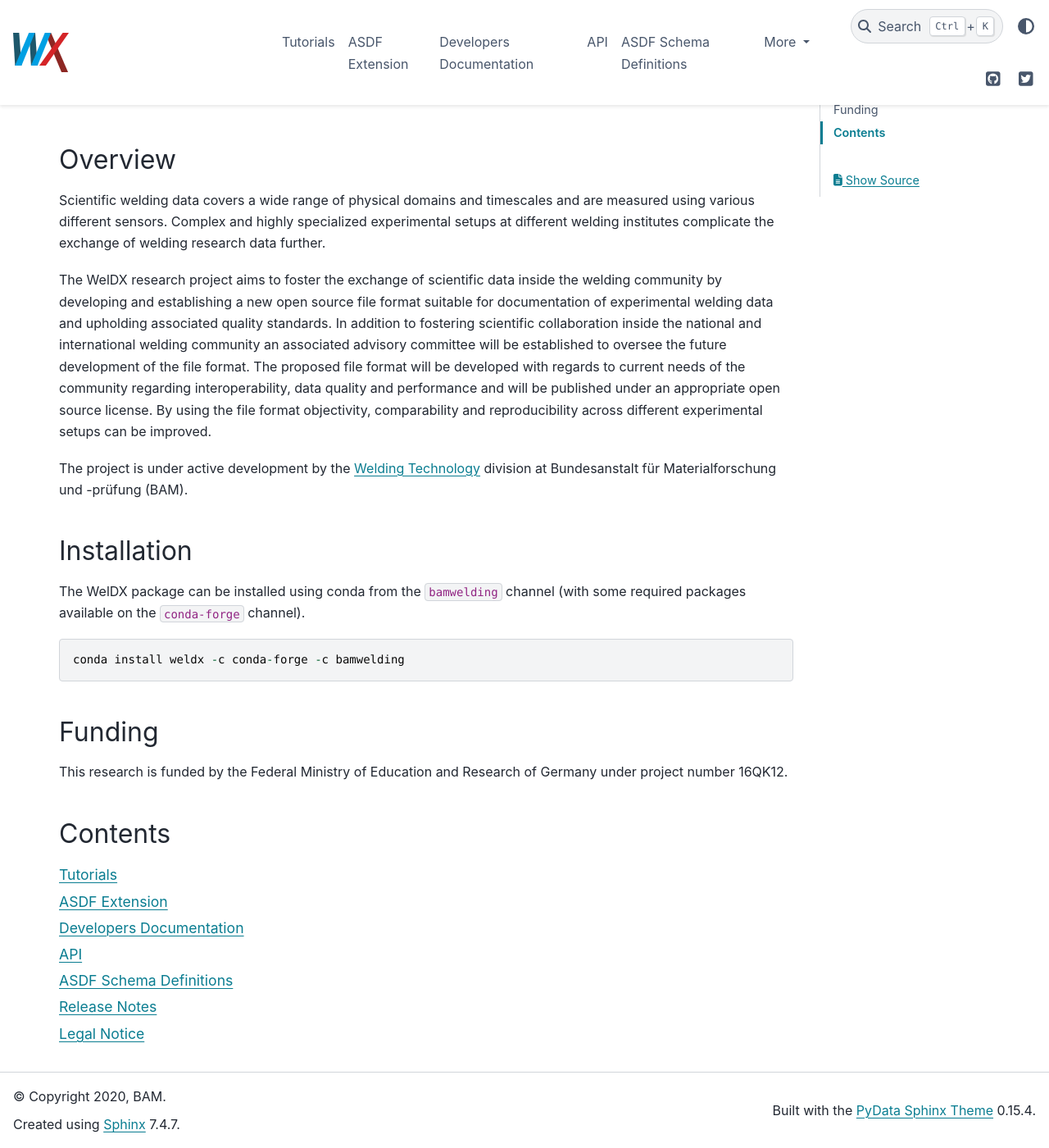
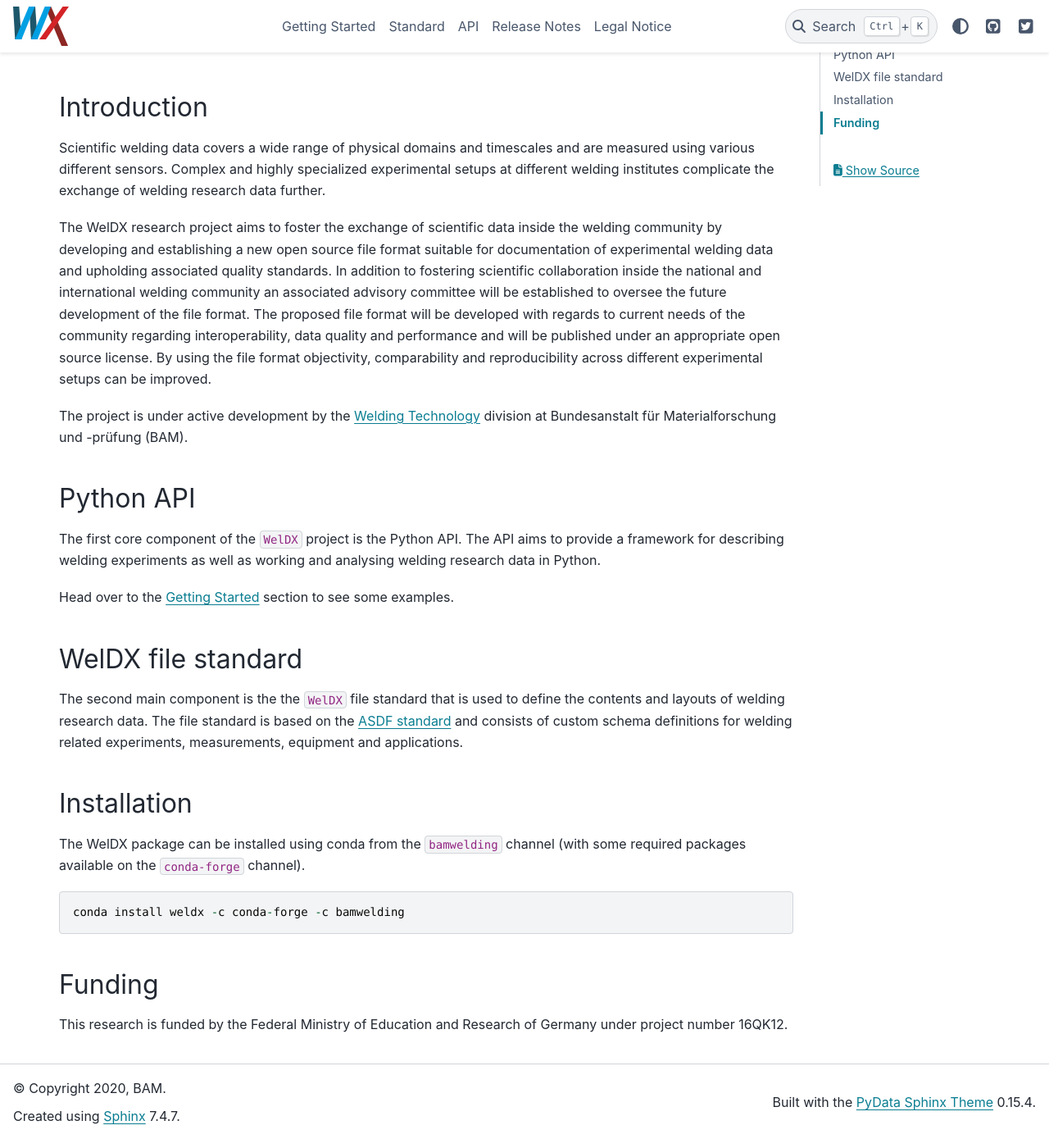
Before and after one commit to BAMWelDX/weldx, a Sphinx documentation site: the page built from doc/index.rst, in a window 1280 px wide and 1400 px high, scrolled down 127 px. Shown: the whole window at 82% size. Built offline with Sphinx 7.4.7 and the PyData theme 0.15.4, drawn with Linux system fonts in a browser that asks for light colours; pages that are not in the unit, such as notebooks, are missing from menus; the version number could not be read and is left out.

Commit message:
doc restructure and cleanup

```diff
--- a/doc/conf.py
+++ b/doc/conf.py
@@ -213,7 +213,7 @@ html_logo = "_static/WelDX_notext.svg"
 html_favicon = "_static/WelDX_notext.ico"
 
 html_theme_options = {
-    "external_links": [{"url": "https://asdf.readthedocs.io/", "name": "ASDF"}],
+    #  "external_links": [{"url": "https://asdf.readthedocs.io/", "name": "ASDF"}],
     "github_url": "https://github.com/BAMWelDX/weldx",
     "twitter_url": "https://twitter.com/BAMweldx",
     "use_edit_page_button": False,
--- a/doc/devdoc.rst
+++ /dev/null
@@ -1,11 +0,0 @@
-
-
-Developers Documentation
-=================================
-
-.. toctree::
-    :maxdepth: 1
-    :caption: Contents:
-    :glob:
-
-    developers_doc/*
--- a/doc/index.rst
+++ b/doc/index.rst
@@ -1,8 +1,8 @@
 WelDX - data and quality standards for welding research data
 ============================================================
 
-Overview
-########
+Introduction
+############
 Scientific welding data covers a wide range of physical domains and timescales and are measured using various different sensors.
 Complex and highly specialized experimental setups at different welding institutes complicate the exchange of welding research data further.
 
@@ -12,6 +12,18 @@ The proposed file format will be developed with regards to current needs of the
 By using the file format objectivity, comparability and reproducibility across different experimental setups can be improved.
 
 The project is under active development by the `Welding Technology <https://www.bam.de/Navigation/EN/About-us/Organisation/Organisation-Chart/President/Department-9/Division-93/division93.html>`_ division at Bundesanstalt für Materialforschung und -prüfung (BAM).
+
+Python API
+##########
+The first core component of the ``WelDX`` project is the Python API.
+The API aims to provide a framework for describing welding experiments as well as working and analysing welding research data in Python.
+
+Head over to the :doc:`tutorials` section to see some examples.
+
+
+WelDX file standard
+###################
+The second main component is the the ``WelDX`` file standard that is used to define the contents and layouts of welding research data. The file standard is based on the `ASDF standard <https://asdf-standard.readthedocs.io>`_ and consists of custom schema definitions for welding related experiments, measurements, equipment and applications.
 
 Installation
 ############
@@ -26,16 +38,13 @@ Funding
 #######
 This research is funded by the Federal Ministry of Education and Research of Germany under project number 16QK12.
 
-Contents
-########
 
 .. toctree::
+    :hidden:
     :maxdepth: 1
 
     tutorials
-    asdf-extension
-    devdoc
+    standard
     api
-    asdf-schemas
     CHANGELOG
     legal-notice
```
Also changed, not shown: doc/asdf-extension.rst (deleted, +0 -12 lines), doc/asdf-schemas.rst (deleted, +0 -12 lines), doc/developers_doc/faq.md (deleted, +0 -11 lines), doc/developers_doc/time_data.md (deleted, +0 -80 lines), doc/developers_doc/xarray.md (deleted, +0 -31 lines), doc/standard.rst (added, +30 -0 lines), doc/tutorials.rst (+19 -15 lines), doc/developers_doc/quantities.ipynb (deleted), 2 other files.
